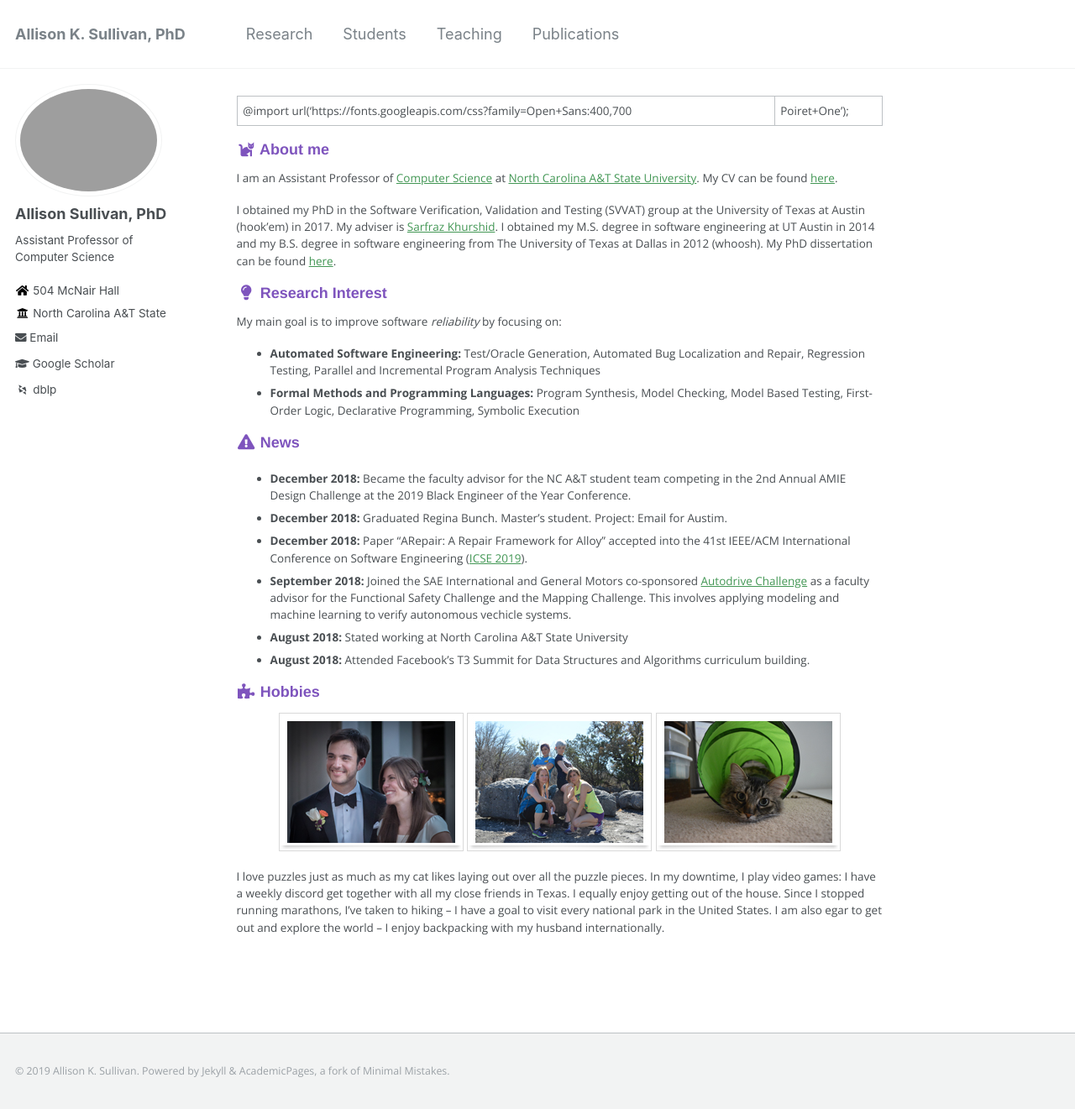
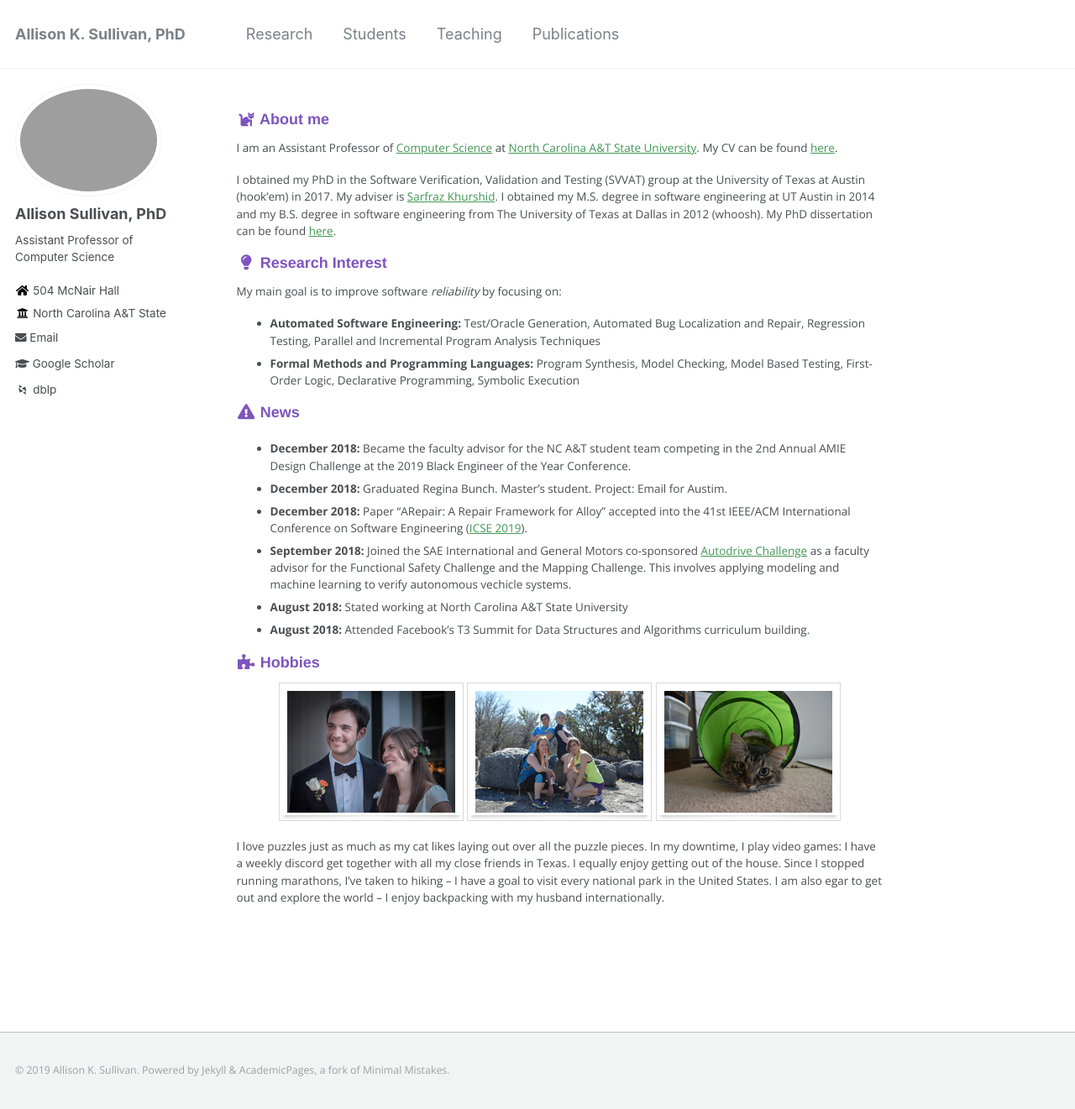
Before and after one commit to Allisonius/allisonius.github.io, a Jekyll site: the page built from _pages/about.md, in a window 1280 px wide and 1321 px high. Shown: the whole window at 84% size. Built offline with Jekyll 4.4.1, drawn with Linux system fonts in a browser that asks for light colours; some web fonts are replaced.

Commit message:
Update about.md

```diff
--- a/_pages/about.md
+++ b/_pages/about.md
@@ -7,7 +7,6 @@ redirect_from:
   - /about/
   - /about.html
 ---
-@import url('https://fonts.googleapis.com/css?family=Open+Sans:400,700|Poiret+One');
 
 ### <i class="fa fa-fw fa-cat" aria-hidden="true"></i> About me
 I am an Assistant Professor of [Computer Science](https://www.ncat.edu/coe/departments/comp/index.html) at [North Carolina A&T State University](https://www.ncat.edu/). My CV can be found [here](/files/ASullivan_CV.pdf).
```
